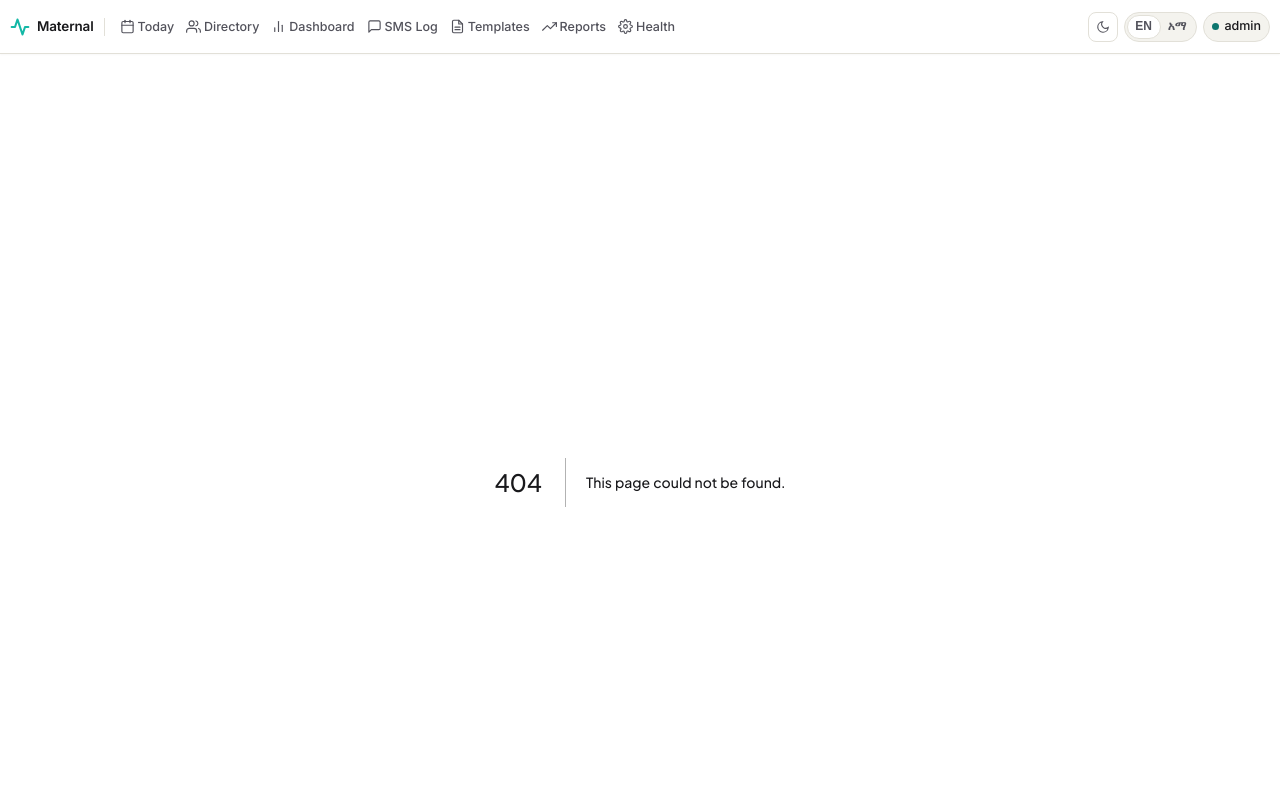
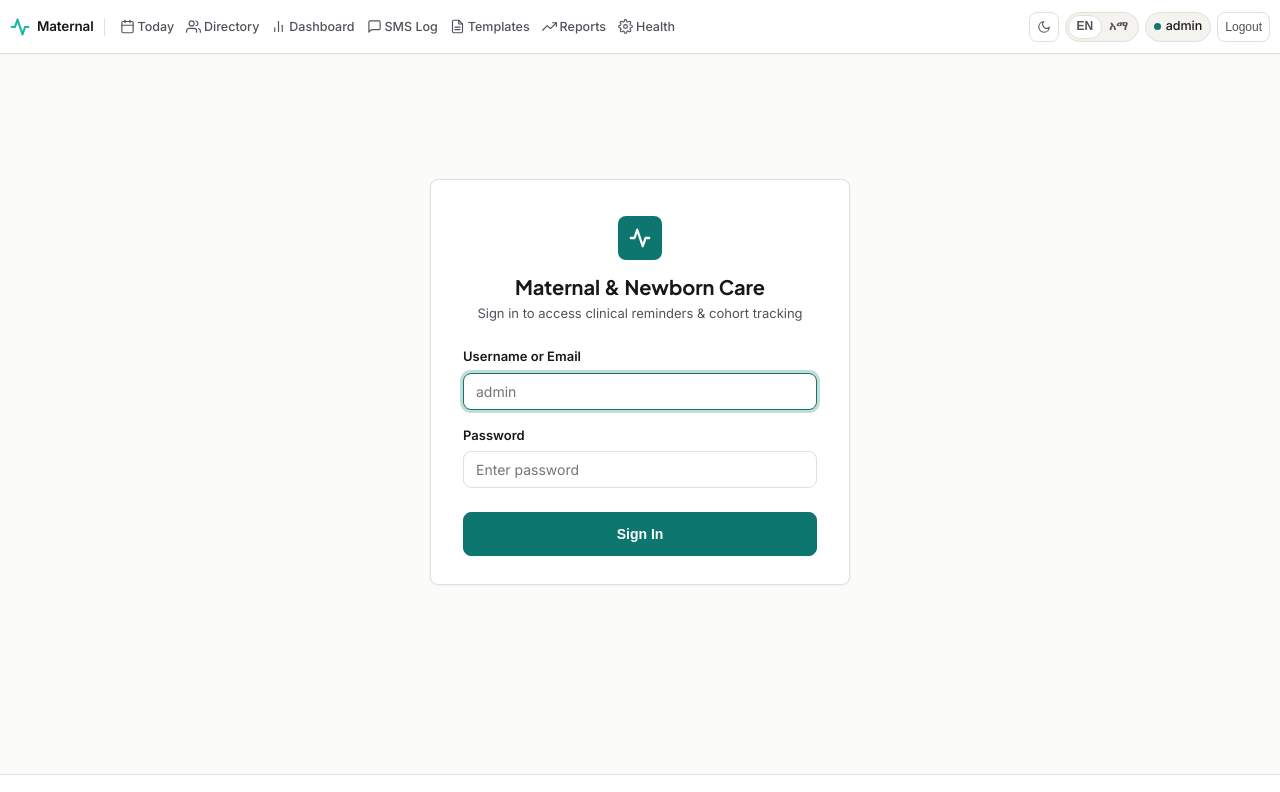
Before and after one commit to ela7t/maternal-health, a Next.js app: page /login in a window 1280 px wide. Before the commit this address had no page. Shown: the top 792 px of the page. Built offline with nearby package versions, Linux system fonts and the light colour scheme.

Commit message:
feat(auth): add Django-parity Logout button in navbar, /login page, and /api/auth/login|logout endpoints

```diff
--- a/app/layout.tsx
+++ b/app/layout.tsx
@@ -5,6 +5,7 @@ import { NavLinks } from "@/components/NavLinks";
 import { ThemeToggle } from "@/components/ThemeToggle";
 import { LanguageToggle } from "@/components/LanguageToggle";
 import { I18nTextTranslator } from "@/components/I18nTextTranslator";
+import { LogoutButton } from "@/components/LogoutButton";
 
 export const metadata: Metadata = {
   title: "Maternal & Newborn Care",
@@ -59,6 +60,7 @@ export default function RootLayout({
                 <span className="status-dot" />
                 <span className="user-chip-name">admin</span>
               </div>
+              <LogoutButton />
             </div>
           </div>
         </header>
--- /dev/null
+++ b/app/login/page.tsx
@@ -0,0 +1,113 @@
+"use client";
+
+import { useState } from "react";
+import { useRouter } from "next/navigation";
+
+export default function LoginPage() {
+  const router = useRouter();
+  const [username, setUsername] = useState("");
+  const [password, setPassword] = useState("");
+  const [error, setError] = useState<string | null>(null);
+  const [submitting, setSubmitting] = useState(false);
+
+  async function handleSubmit(e: React.FormEvent) {
+    e.preventDefault();
+    setSubmitting(true);
+    setError(null);
+    try {
+      const res = await fetch("/api/auth/login", {
+        method: "POST",
+        headers: { "Content-Type": "application/json" },
+        body: JSON.stringify({ username, password }),
+      });
+      const data = await res.json();
+      if (!res.ok) throw new Error(data.error || "Sign in failed");
+      router.push("/");
+      router.refresh();
+    } catch (err: unknown) {
+      setError(err instanceof Error ? err.message : "Sign in failed");
+      setSubmitting(false);
+    }
+  }
+
+  return (
+    <div style={{ display: "flex", alignItems: "center", justifyContent: "center", minHeight: "calc(100vh - 180px)", padding: "24px 16px" }}>
+      <div
+        className="card"
+        style={{
+          width: "100%",
+          maxWidth: "420px",
+          padding: "36px 32px 28px 32px",
+        }}
+      >
+        <div style={{ textAlign: "center", marginBottom: "24px" }}>
+          <div
+            style={{
+              width: "44px",
+              height: "44px",
+              backgroundColor: "var(--primary)",
+              borderRadius: "var(--radius-md)",
+              display: "inline-flex",
+              alignItems: "center",
+              justifyContent: "center",
+              color: "#ffffff",
+              marginBottom: "14px",
+            }}
+          >
+            <svg width="22" height="22" viewBox="0 0 24 24" fill="none" stroke="currentColor" strokeWidth="2.5" strokeLinecap="round" strokeLinejoin="round">
+              <path d="M22 12h-4l-3 9L9 3l-3 9H2" />
+            </svg>
+          </div>
+          <h1 style={{ fontSize: "1.25rem", fontWeight: 700, color: "var(--text-primary)", margin: "0 0 4px" }}>
+            Maternal &amp; Newborn Care
+          </h1>
+          <p style={{ fontSize: "0.8125rem", color: "var(--text-secondary)", margin: 0 }}>
+            Sign in to access clinical reminders &amp; cohort tracking
+          </p>
+        </div>
+
+        {error && (
+          <div className="alert-box alert-danger" style={{ marginBottom: "16px" }}>
+            <div>{error}</div>
+          </div>
+        )}
+
+        <form onSubmit={handleSubmit}>
+          <div className="form-group">
+            <label className="form-label">Username or Email</label>
+            <input
+              type="text"
+              className="form-input"
+              required
+              autoFocus
+              placeholder="admin"
+              value={username}
+              onChange={(e) => setUsername(e.target.value)}
+            />
+          </div>
+
+          <div className="form-group">
+            <label className="form-label">Password</label>
+            <input
+              type="password"
+              className="form-input"
+              required
+              placeholder="Enter password"
+              value={password}
+              onChange={(e) => setPassword(e.target.value)}
+            />
+          </div>
+
+          <button
+            type="submit"
+            className="btn btn-primary"
+            style={{ width: "100%", minHeight: "44px", fontWeight: 600, marginTop: "8px" }}
+            disabled={submitting}
+          >
+            {submitting ? "Signing in..." : "Sign In"}
+          </button>
+        </form>
+      </div>
+    </div>
+  );
+}
--- /dev/null
+++ b/components/LogoutButton.tsx
@@ -0,0 +1,32 @@
+"use client";
+
+import { useState } from "react";
+import { useRouter } from "next/navigation";
+
+export function LogoutButton() {
+  const router = useRouter();
+  const [loading, setLoading] = useState(false);
+
+  async function handleLogout() {
+    setLoading(true);
+    try {
+      await fetch("/api/auth/logout", { method: "POST" });
+      router.push("/login");
+      router.refresh();
+    } finally {
+      setLoading(false);
+    }
+  }
+
+  return (
+    <button
+      type="button"
+      className="btn-logout"
+      onClick={handleLogout}
+      disabled={loading}
+      title="Sign out"
+    >
+      {loading ? "..." : "Logout"}
+    </button>
+  );
+}
```
Also changed, not shown: app/api/auth/login/route.ts (added, +54 -0 lines), app/api/auth/logout/route.ts (added, +26 -0 lines).
